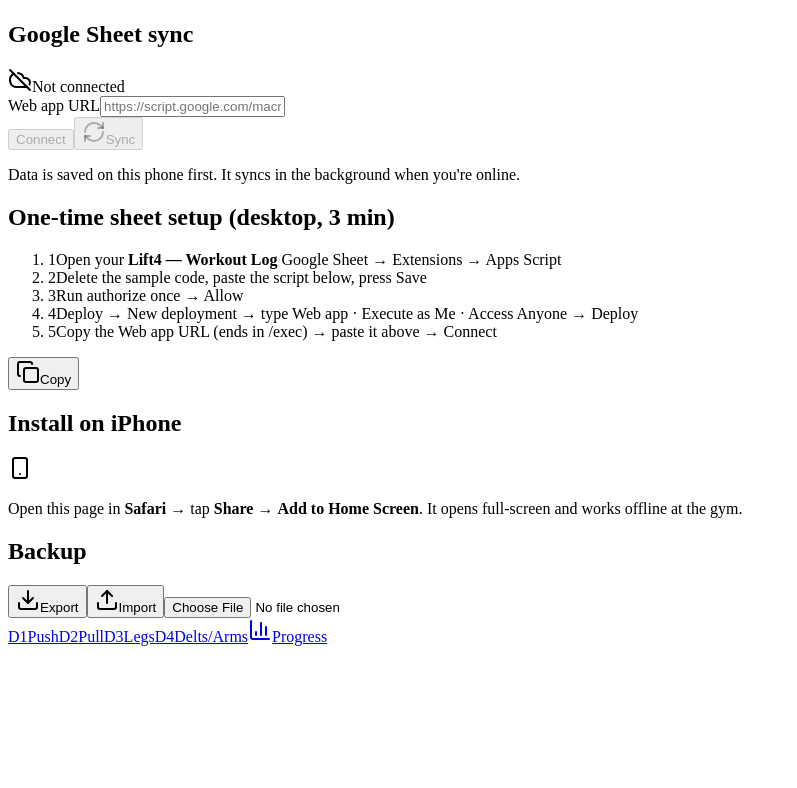
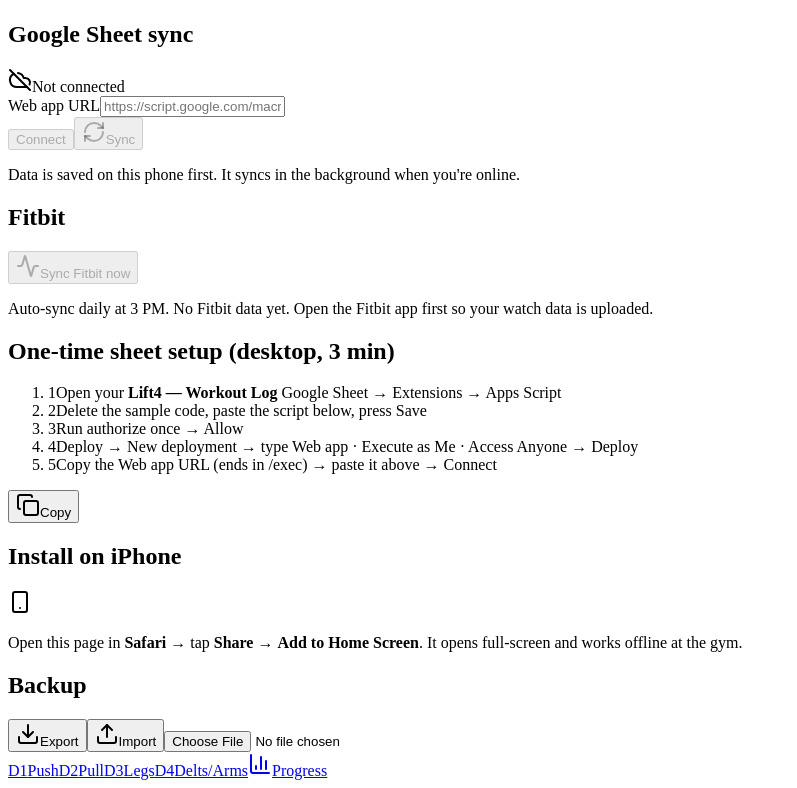
Before and after one commit to Sidshx/lift4, a React (Vite) app in the folder client/: page /#/settings in a window 1280 px wide. Shown: the part 1376-2164 px from the top of the page, without its empty margins (0-797 px from the left). Before the commit the page ends 2030 px from the top, so only its background shows below. Built offline with nearby package versions, Linux system fonts and the light colour scheme; a web font is replaced by a local one.

Commit message:
Manual Fitbit sync button, stale label, 3 PM

```diff
--- a/client/src/lib/sync.ts
+++ b/client/src/lib/sync.ts
@@ -71,14 +71,37 @@
 }
 
 let lastPull = 0;
-export async function pullFitbit() {
+export async function pullFitbit(force = false) {
   const s = getState();
-  if (!s.syncUrl || !navigator.onLine || Date.now() - lastPull < 10 * 60 * 1000) return;
+  if (!s.syncUrl || !navigator.onLine || (!force && Date.now() - lastPull < 10 * 60 * 1000)) return;
   lastPull = Date.now();
   try {
     const json = await (await fetch(s.syncUrl, { redirect: "follow" })).json();
     if (json.ok && Array.isArray(json.fitbit)) setFitbit(json.fitbit);
   } catch {}
+}
+
+/** Ask the sheet to start a Fitbit sync, then poll for fresh rows for ~4 min. */
+export async function requestFitbitSync(onUpdate: (msg: string, done?: boolean) => void) {
+  const s = getState();
+  if (!s.syncUrl) return onUpdate("Connect the sheet first.", true);
+  if (!navigator.onLine) return onUpdate("You're offline.", true);
+  try {
+    const json = await (await fetch(s.syncUrl + (s.syncUrl.includes("?") ? "&" : "?") + "refresh=1", { redirect: "follow" })).json();
+    if (!json.ok) throw new Error();
+    if (json.requested === false) onUpdate(`Sync already requested. Checking for new data…`);
+    else if (json.requested !== true) return onUpdate("Update the sheet script (Settings → setup) to enable this.", true);
+    else onUpdate("Sync started. New data in about 1–3 min…");
+  } catch {
+    return onUpdate("Couldn't reach the sheet.", true);
+  }
+  const before = JSON.stringify(getState().fitbit.slice(-2));
+  for (let i = 0; i < 8; i++) {
+    await new Promise((r) => setTimeout(r, 30000));
+    await pullFitbit(true);
+    if (JSON.stringify(getState().fitbit.slice(-2)) !== before) return onUpdate("Fitbit data updated.", true);
+  }
+  onUpdate("No new data yet. Open the Fitbit app to sync your watch, then try again.", true);
 }
 
 function schedule(ms = 2500) {
--- a/client/src/pages/day.tsx
+++ b/client/src/pages/day.tsx
@@ -271,16 +271,16 @@
   const fitbit = useStore((s) => s.fitbit);
   const last = fitbit[fitbit.length - 1];
   if (!last?.readiness) return null;
-  const today = todayISO();
-  const y = new Date(); y.setDate(y.getDate() - 1);
-  if (last.date !== today && last.date !== todayISO(y)) return null;
-  const tone = last.readiness === "Green" ? "bg-primary" : last.readiness === "Yellow" ? "bg-chart-4" : "bg-chart-2";
+  const fresh = last.date === todayISO();
+  const age = Math.round((new Date(todayISO()).getTime() - new Date(last.date).getTime()) / 86400000);
+  if (age > 3) return null;
+  const tone = !fresh ? "bg-muted-foreground" : last.readiness === "Green" ? "bg-primary" : last.readiness === "Yellow" ? "bg-chart-4" : "bg-chart-2";
   const [head, why] = last.tip.split(" (");
   return (
-    <section className="flex items-center gap-3 rounded-xl border bg-card px-4 py-3" data-testid="card-today-fitbit">
+    <section className={cn("flex items-center gap-3 rounded-xl border bg-card px-4 py-3", !fresh && "opacity-60")} data-testid="card-today-fitbit">
       <span className={cn("h-3 w-3 shrink-0 rounded-full", tone)} aria-label={`Readiness ${last.readiness}`} />
       <div className="min-w-0 flex-1">
-        <div className="text-sm font-bold">{head}</div>
+        <div className="text-sm font-bold">{fresh ? head : `${age === 1 ? "Yesterday" : `${age} days ago`} · waiting for today's sync`}</div>
         <div className="truncate font-mono text-xs text-muted-foreground">
           {last.sleep}h sleep · HRV {last.hrv} · RHR {last.rhr}{why ? ` · ${why.replace(")", "")}` : ""}
         </div>
--- a/client/src/pages/settings.tsx
+++ b/client/src/pages/settings.tsx
@@ -2,7 +2,8 @@
 import { Check, Cloud, CloudOff, Copy, Download, ExternalLink, RefreshCw, Upload, Smartphone, AlertTriangle } from "lucide-react";
 import code from "../../../apps-script/Code.gs?raw";
 import { useStore, setSyncUrl, pendingCount, exportJSON, importJSON, persistent } from "@/lib/store";
-import { syncNow, testUrl } from "@/lib/sync";
+import { syncNow, testUrl, requestFitbitSync } from "@/lib/sync";
+import { Activity } from "lucide-react";
 import { cn } from "@/lib/utils";
 
 
@@ -12,6 +13,31 @@
       <h2 className="mb-3 text-sm font-bold">{title}</h2>
       {children}
     </section>
+  );
+}
+
+function FitbitSection() {
+  const url = useStore((s) => s.syncUrl);
+  const fitbit = useStore((s) => s.fitbit);
+  const last = fitbit[fitbit.length - 1];
+  const [busy, setBusy] = useState(false);
+  const [msg, setMsg] = useState<string | null>(null);
+  const run = () => {
+    setBusy(true);
+    requestFitbitSync((m, done) => { setMsg(m); if (done) setBusy(false); });
+  };
+  return (
+    <Section title="Fitbit" testid="section-fitbit">
+      <div className="flex items-center gap-2">
+        <button onClick={run} disabled={!url || busy} className="flex h-11 flex-1 items-center justify-center gap-2 rounded-md bg-primary text-sm font-bold text-primary-foreground disabled:opacity-50" data-testid="button-fitbit-sync">
+          <Activity className={cn("h-4 w-4", busy && "animate-pulse")} />{busy ? "Syncing…" : "Sync Fitbit now"}
+        </button>
+      </div>
+      {msg && <p className="mt-2 text-sm text-primary" data-testid="text-fitbit-msg">{msg}</p>}
+      <p className="mt-2 text-xs text-muted-foreground">
+        Auto-sync daily at 3 PM. {last ? `Latest data: ${last.date}.` : "No Fitbit data yet."} Open the Fitbit app first so your watch data is uploaded.
+      </p>
+    </Section>
   );
 }
 
@@ -86,6 +112,8 @@
         <p className="mt-2 text-xs text-muted-foreground">Data is saved on this phone first. It syncs in the background when you're online.</p>
       </Section>
 
+      <FitbitSection />
+
       <Section title="One-time sheet setup (desktop, 3 min)" testid="section-setup">
         <ol className="space-y-1.5 text-sm">
           {[
```
Also changed, not shown: 1 other file (tests, documents, lock files or other folders).
